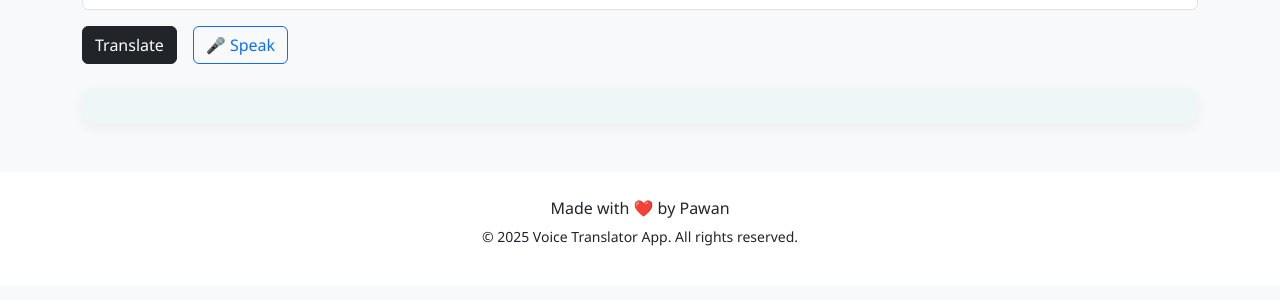
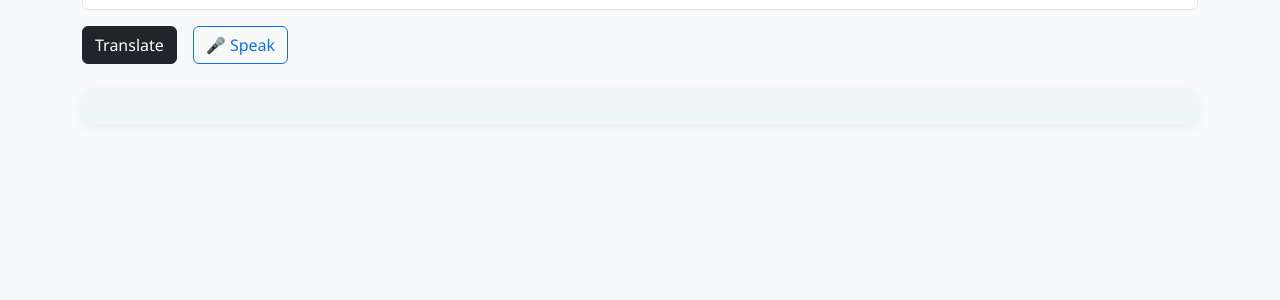
Before and after one commit to pawan-is-here/Text-and-Voice-Translator, a Flask app: page / in a window 1280 px wide. Shown: the part 304-604 px from the top of the page. Run offline with Flask 2, Linux system fonts and the light colour scheme.

Commit message:
Update index.html

```diff
--- a/templates/index.html
+++ b/templates/index.html
@@ -53,14 +53,6 @@
   </div>
 </div>
 
-<footer class="mt-5 bg-white text-dark py-4">
-  <div class="container text-center" style="padding-bottom: 1%;">
-    <p class="mb-1">Made with ❤️ by Pawan</p>
-    <small>&copy; 2025 Voice Translator App. All rights reserved.</small>
-  </div>
-</footer>
-
-
 <script>
   function startListening() {
     const textarea = document.getElementById('text');
```
